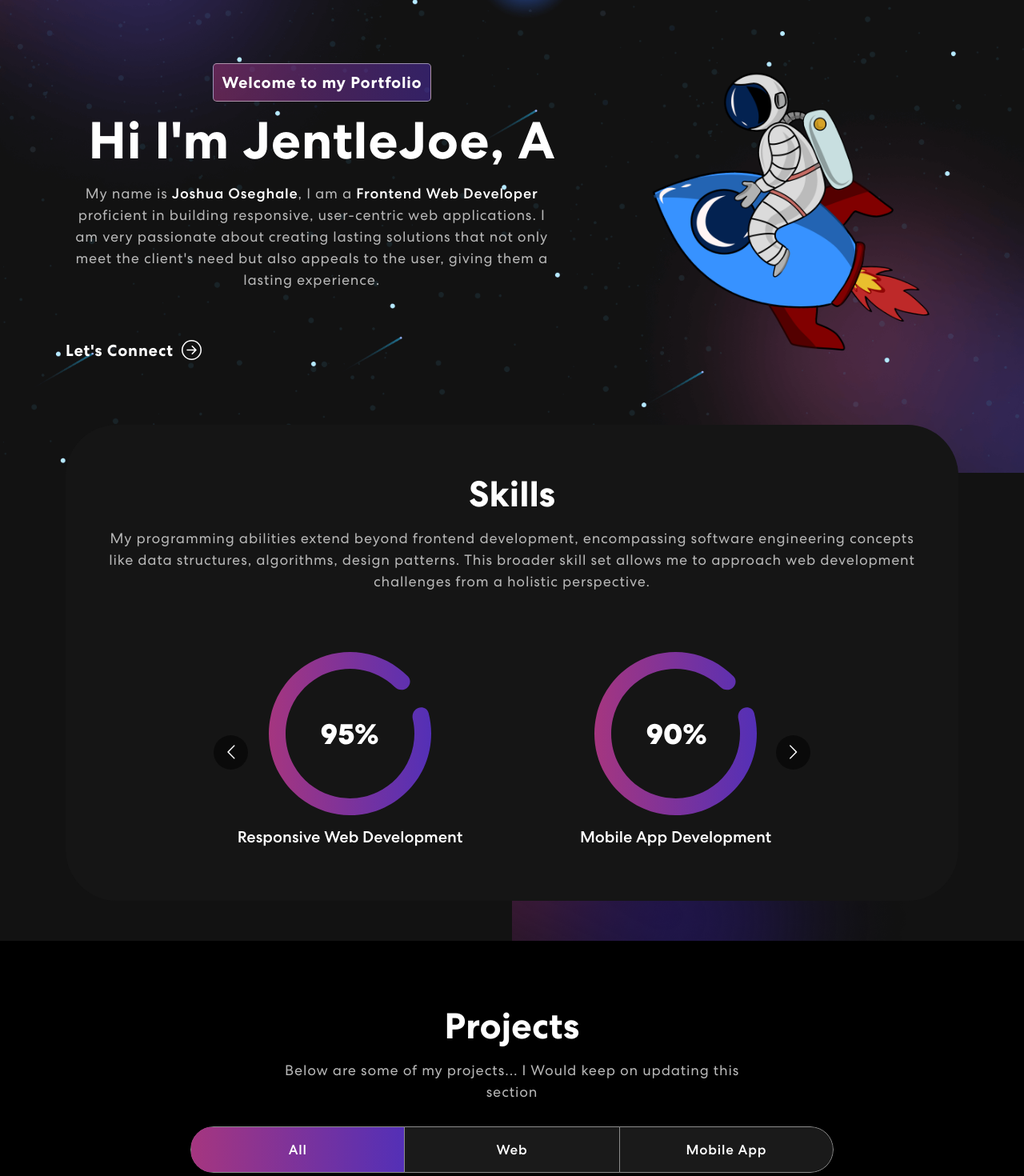
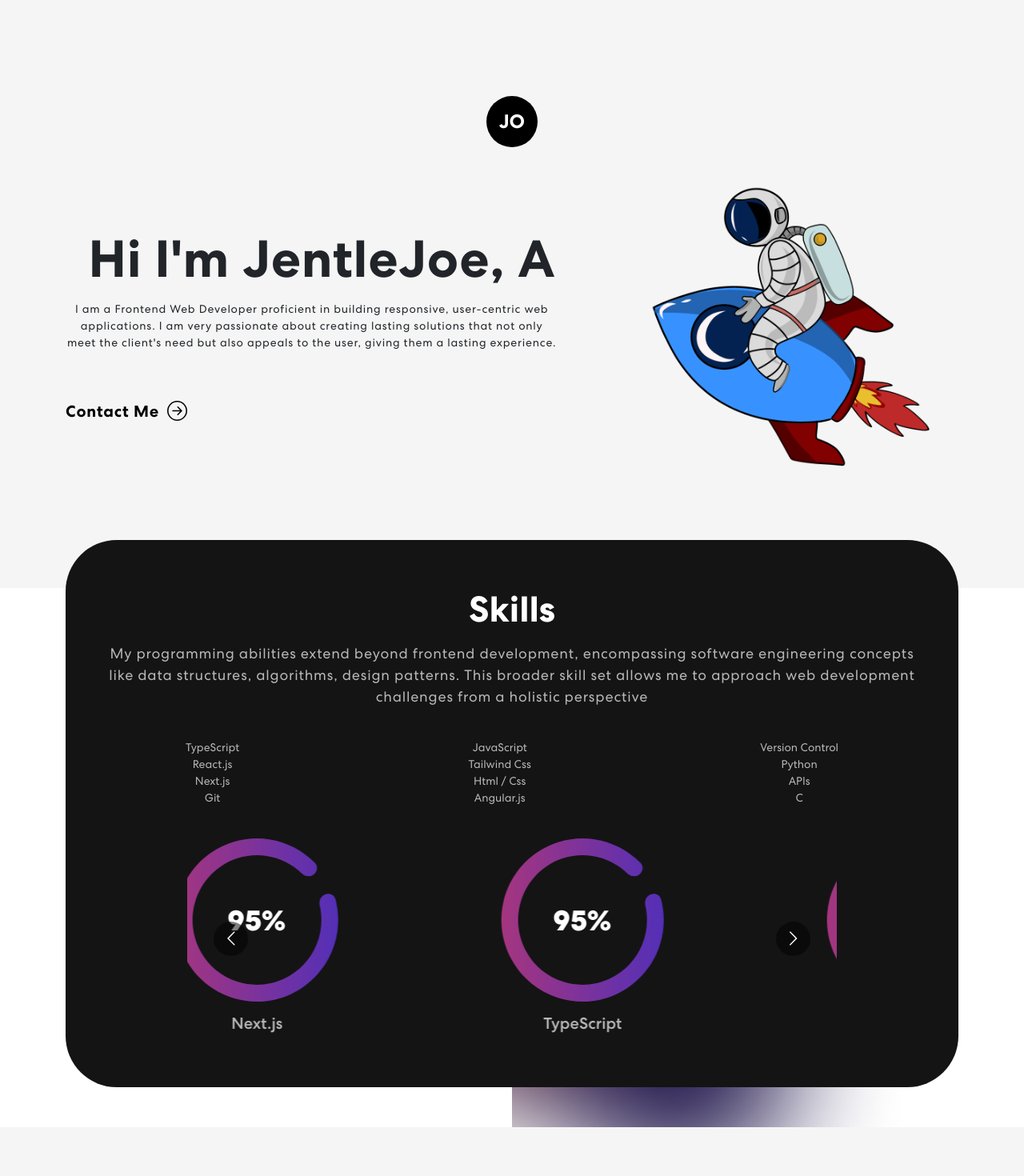
Before and after one commit to JentleJoe/my_portfolio, a React (Create React App) app: page / in a window 1280 px wide. Shown: the part 220-1690 px from the top of the page at 80% size. Built offline with nearby package versions, Linux system fonts and the light colour scheme.

Commit message:
major portfolio update

```diff
--- a/src/App.css
+++ b/src/App.css
@@ -33,8 +33,8 @@ body{
   font-weight: 400;
   overflow-x: hidden;
   position: relative;
-  background-color: #121212 !important;
-  color: #fff !important;
+  /* background-color: #121212 !important; */
+  /* color: #fff !important; */
   font-family: 'Centra', sans-serif !important;
 }
 
@@ -90,20 +90,25 @@ p.danger {
 
 /************ Navbar Css ************/
 nav.navbar {
-  padding: 18px 0;
+  /* padding: 18px 0; */
   position: fixed;
   width: 100%;
   top: 0;
   z-index: 9999;
   transition:  0.32s ease-in-out;
 }
+
+.nav-white{
+  background-color: white;
+}
 nav.navbar.scrolled {
   padding: 0px 0;
-  background-color: #121212;
+  /* background-color: #121212; */
+  background-color: white;
 }
 
 nav.navbar.scrollup{
-  display: none;
+  /* display: none; */
 }
 
 nav.navbar a.navbar-brand {
@@ -111,7 +116,7 @@ nav.navbar a.navbar-brand {
 }
 nav.navbar .navbar-nav .nav-link.navbar-link {
   font-weight: 400;
-  color: #fff !important;
+  /* color: #fff !important; */
   letter-spacing: 0.8px;
   padding: 0 25px;
   font-size: 18px;
@@ -133,7 +138,7 @@ span.navbar-text {
 .social-icon a {
   width: 42px;
   height: 42px;
-  background: rgba(217, 217, 217, 0.1);
+  background: black;
   display: inline-flex;
   border-radius: 50%;
   margin-right: 6px;
@@ -201,7 +206,7 @@ span.navbar-text {
 }
 nav.navbar .navbar-toggler:active,
 nav.navbar .navbar-toggler:focus {
-	outline: none;
+	  outline: none;
     box-shadow: none;
 }
 nav.navbar .navbar-toggler-icon {
@@ -209,7 +214,7 @@ nav.navbar .navbar-toggler-icon {
   height: 17px;
   background-image: none;
   position: relative;
-  border-bottom: 2px solid #fff;
+  border-bottom: 2px solid black;
   transition: all 300ms linear;
   top: -2px;
 }
@@ -221,7 +226,7 @@ nav.navbar .navbar-toggler-icon:before {
 	width: 24px;
 	position: absolute;
 	height: 2px;
-	background-color: #fff;
+	background-color: black;
 	top: 0;
 	left: 0;
 	content: '';
@@ -294,15 +299,16 @@ nav.navbar .navbar-toggler[aria-expanded="true"] .navbar-toggler-icon {
 .banner {
   margin-top: 0;
   padding: 260px 0 100px 0;
-  background-image: url('./assets/img/banner-bg.png');
-  background-position: top center;
-  background-size: cover;
-  background-repeat: no-repeat;
+  background-color: rgb(245, 245, 245);
+  /* background-image: url('./assets/img/banner-bg.png'); */
+  /* background-position: top center; */
+  /* background-size: cover; */
+  /* background-repeat: no-repeat; */
 }
 
 @media(max-width: 767px){
   .banner-text-container{
-    padding-top: 80px;
+    /* padding-top: 80px; */
   }
 }
 
@@ -327,8 +333,8 @@ nav.navbar .navbar-toggler[aria-expanded="true"] .navbar-toggler-icon {
 }
 
 .realname, .real-title{
-  color: white;
-  font-weight: 500;
+  /* color: white; */
+  /* font-weight: 500; */
 }
 
 @media (max-width: 767px) {
@@ -337,20 +343,20 @@ nav.navbar .navbar-toggler[aria-expanded="true"] .navbar-toggler-icon {
   }
 
   .banner h1{
-    margin-top: 160px;
+    margin-top: 80px;
     font-size: 55px;
   }
 }
 
 .banner p {
-  color: #B8B8B8;
-  font-size: 18px;
+  /* color: #B8B8B8; */
+  font-size: 14px;
   letter-spacing: 0.8px;
   line-height: 1.5em;
   width: 96%;
 }
 .banner button {
-  color: #fff;
+  color: black;
   font-weight: 700;
   font-size: 20px;
   margin-top: 60px;
@@ -385,15 +391,32 @@ nav.navbar .navbar-toggler[aria-expanded="true"] .navbar-toggler-icon {
   border-right: 0.08em solid #666;
 }
 
+.logo{
+  width: 64px;
+  height: 64px;
+  margin-top: 80px;
+  font-weight: 700;
+  font-size: 24px;
+  margin-inline: auto;
+  color: white;
+  background-color: black;
+  display: flex;
+  justify-content: center;
+  align-items: center;
+  border-radius: 100%;
+}
+
 
 /************ Skills Css ************/
 .skill {
   padding: 0 0 50px 0;
   position: relative;
   /* background-color: white; */
+  /* background-color: #b8b8b8; */
+  /* background: linear-gradient(90.21deg, #AA367C -5.91%, #4A2FBD 111.58%); */
 }
 .skill-bx {
-  background: #151515;
+  background: rgb(20, 20, 20);
   border-radius: 64px;
   text-align: center;
   padding: 60px 50px;
@@ -408,7 +431,7 @@ nav.navbar .navbar-toggler[aria-expanded="true"] .navbar-toggler-icon {
     font-size: 18px;
     letter-spacing: 0.8px;
     line-height: 1.5em;
-    margin: 14px 0 75px 0;
+    margin-top: 14px;
 }
 .skill-slider {
   width: 80%;
@@ -426,20 +449,43 @@ nav.navbar .navbar-toggler[aria-expanded="true"] .navbar-toggler-icon {
   width: 40%;
   z-index: -4;
 }
+.skill-list{
+  /* color: white; */
+  color: #b8b8b8;
+  margin-top: 40px;
+  margin-bottom: 40px;
+}
+@media(min-width: 768px){
+  .skill-list div{
+    font-size: 14px;
+    padding-left: 50px;
+    padding-right: 50px;
+  }
+}
+@media(min-width: 1024px){
+  .skill-list div{
+    font-size: 14px;
+    padding-left: 100px;
+    padding-right: 100px;
+  }
+}
 
 /************ Projects Css ************/
 .project {
   padding: 80px 0;
   position: relative;
-  background-color: black;
+  /* background-color: #151515; */
+  background-color: rgb(245, 245, 245);
+  /* background-color: white; */
 }
 .project h2 {
+  color: black;
 	font-size: 45px;
 	font-weight: 700;
   text-align: center;
 }
 .project p {
-  color: #B8B8B8;
+  color: black;
   font-size: 18px;
   letter-spacing: 0.8px;
   line-height: 1.5em;
@@ -684,7 +730,8 @@ nav.navbar .navbar-toggler[aria-expanded="true"] .navbar-toggler-icon {
 /************ Footer Css ************/
 .footer {
   padding: 50px 0 0 0;
-  background-image: url('./assets/img/footer-bg.png');
+  /* background-image: url('./assets/img/footer-bg.png'); */
+  background-color: #121212;
   background-position: center center;
   background-size: cover;
   background-repeat: no-repeat;
@@ -759,3 +806,19 @@ nav.navbar .navbar-toggler[aria-expanded="true"] .navbar-toggler-icon {
   letter-spacing: 0.5px;
   margin-top: 20px;
 }
+
+
+
+.heading-text{
+  color: white;
+}
+
+.item h5{
+  color: #b8b8b8;
+}
+
+.skill-list{
+  display: flex;
+  font-size: 11px;
+  justify-content: space-between;
+}
--- a/src/components/Banner.js
+++ b/src/components/Banner.js
@@ -52,12 +52,13 @@ export default function Banner(){
     return(
         <section className="banner" id="home" >
             <Container>
+                <div className="logo">JO</div>
                 <Row className="align-items-center">
                     <Col className="banner-text-container" xs={12} md={6} xl={7} >
-                        <span className="tagline" >Welcome to my Portfolio</span>
+                        {/* <span className="tagline" >Welcome to my Portfolio</span> */}
                         <h1>{ 'Hi I\'m JentleJoe, ' }<span className="wrap"> {text} </span> </h1>
-                        <p>My name is <span className="realname">Joshua Oseghale</span>, I am a <span className="real-title">Frontend Web Developer</span>{about}</p>
-                        <button className="connect-btn">Let's Connect <ArrowRightCircle size={25} /></button>
+                        <p className="about-text">I am a <span className="real-title">Frontend Web Developer</span>{about}</p>
+                        <button className="connect-btn">Contact Me <ArrowRightCircle size={25} /></button>
                     </Col>
                     <Col xs={12} md={6} xl={5}>
                         <img src={astronaut} alt="Header Img" />
--- a/src/components/Contact.js
+++ b/src/components/Contact.js
@@ -61,7 +61,7 @@ export default function Contact(){
                         <img src={contactImg} alt="Contact Us" />
                     </Col>
                     <Col md={6}>
-                        <h2>Get In Touch</h2>
+                        <h2 className="heading-text">Get In Touch</h2>
                         <form onSubmit={handleSubmit} >
                             <Row>
                                 <Col sm={6} className="px-1" >
--- a/src/components/Projects.js
+++ b/src/components/Projects.js
@@ -44,12 +44,12 @@ export default function Projects(){
             <Container>
                 <Row>
                     <Col>
-                        <h2>Projects</h2>
+                        <h2 className="heading-text">Projects</h2>
                         <p>
                         {projects_text}
                         </p>
                         <Tab.Container id="projects-tabs" defaultActiveKey="first">
-                            <Nav variant="pills" className="nav-pills mb-5 justify-content-center align-items-center"
+                            {/* <Nav variant="pills" className="nav-pills mb-5 justify-content-center align-items-center"
                             id="pills-tab" >
                                 <Nav.Item>
                                     <Nav.Link eventKey="first">All</Nav.Link>
@@ -60,45 +60,9 @@ export default function Projects(){
                                 <Nav.Item>
                                     <Nav.Link eventKey="third">Mobile App</Nav.Link>
                                 </Nav.Item>
-                            </Nav>
+                            </Nav> */}
                             <Tab.Content>
                                 <Tab.Pane eventKey="first">
-                                    <Row>
-                                        {
-                                            projects.map((project, index) => {
-                                                return(
-                                                    <ProjectCard key={index} {...project} />
-                                                )
-                                            })
-
-                                            // THIS IS THE SOLUTION BUT THE CONTAINER STYLES DON'T APPLY
-                                            // AGAIN... WORK ON THIS OR MAUALLY ADD NEW STYLES
-
-                                            // return(
-                                            //     project.show ?
-                                            //     <a href={project.projUrl} target="_blank">
-                                            //         <ProjectCard key={index} {...project} />
-                                            //     </a>
-                                            //     :
-                                            //     <a href="#projects">
-                                            //         <ProjectCard key={index} {...project} />
-                                            //     </a>
-                                            // )
-                                        }
-                                    </Row>
-                                </Tab.Pane>
-                                <Tab.Pane eventKey="second">
-                                    <Row>
-                                        {
-                                            projects.map((project, index) => {
-                                                return(
-                                                    <ProjectCard key={index} {...project} />
-                                                )
-                                            })
-                                        }
-                                    </Row>
-                                </Tab.Pane>
-                                <Tab.Pane eventKey="third">
                                     <Row>
                                         {
                                             projects.map((project, index) => {
--- a/src/components/Skills.js
+++ b/src/components/Skills.js
@@ -36,18 +36,47 @@ export default function Skills(){
                 <Row>
                     <Col>
                         <div className="skill-bx">
-                            <h2>Skills</h2>
+                            <h2 className="heading-text">Skills</h2>
                             <p>
                                 {skills}
                             </p>
-                            <Carousel responsive={responsive} infinite={true} className="skill-slider">
+                            <div className="skill-list">
+                                <div>
+                                    TypeScript<br />
+                                    React.js<br />
+                                    Next.js<br />
+                                    Git
+                                </div>
+                                <div>
+                                    JavaScript<br />
+                                    Tailwind Css<br />
+                                    Html / Css<br />
+                                    Angular.js
+                                </div>
+                                <div>
+                                    Version Control<br />
+                                    Python<br />
+                                    APIs<br />
+                                    C<br />
+                                </div>
+                            </div>
+                            <Carousel responsive={responsive} infinite={true}
+                             autoPlay={true} autoPlaySpeed={2000} className="skill-slider">
                                 <div className="item">
                                     <img src={meter1} alt="Image" />
                                     <h5>Responsive Web Development</h5>
                                 </div>
                                 <div className="item">
-                                    <img src={meter3} alt="Image" />
-                                    <h5>Mobile App Development</h5>
+                                    <img src={meter1} alt="Image" />
+                                    <h5>React.js</h5>
+                                </div>
+                                <div className="item">
+                                    <img src={meter1} alt="Image" />
+                                    <h5>Next.js</h5>
+                                </div>
+                                <div className="item">
+                                    <img src={meter1} alt="Image" />
+                                    <h5>TypeScript</h5>
                                 </div>
                                 <div className="item">
                                     <img src={meter2} alt="Image" />
--- a/src/components/Text.js
+++ b/src/components/Text.js
@@ -4,6 +4,6 @@ meet the client's need but also appeals to the user, giving them a lasting exper
 
 export const skills = `My programming abilities extend beyond frontend development, encompassing
 software engineering concepts like data structures, algorithms, design patterns.
-This broader skill set allows me to approach web development challenges from a holistic perspective.`
+This broader skill set allows me to approach web development challenges from a holistic perspective`
 
-export const projects_text = `Below are some of my projects... I Would keep on updating this section`
+export const projects_text = `Imagination Trumps Knowledege!`
```
Also changed, not shown: src/components/NavBar.js (+10 -2 lines).
